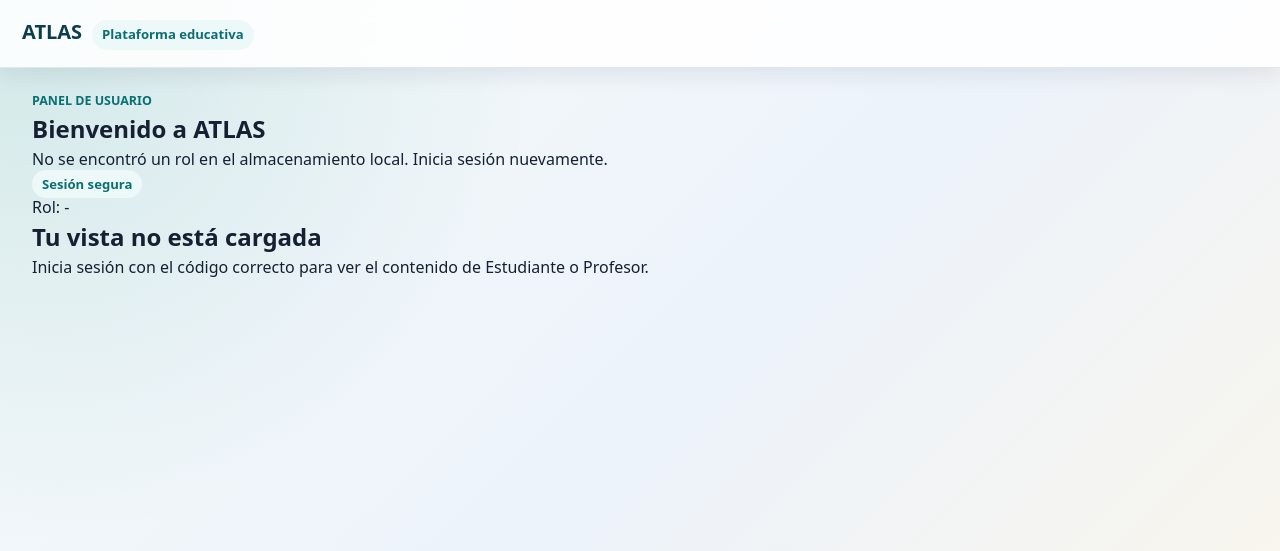
After one commit to DylanRamirezV/atlas, a FastAPI app: template templates/pages/usuario.html in a window 1280 px wide. The commit adds this page. Shown: the top 551 px of the page. Run offline with FastAPI, Linux system fonts and the light colour scheme; the template is opened without the code that fills it, so the values that code supplies are empty.

Commit message:
Separar admin y usuario en rutas independientes y ocultar ID en URL

```diff
--- a/main.py
+++ b/main.py
@@ -48,79 +48,73 @@ async def login_page(request: Request):
 @app.post("/login", response_class=HTMLResponse)
 async def login(
     request: Request,
-    id: str = Form(...),       # El HTML envía 'email', pero aquí leerá el numero_identificacion
-    password: str = Form(...),    # Lee 'contrasena'
-    db: Session = Depends(get_db)  # Conexión a Neon
+    code: str = Form(...),
+    role: str = Form(...),
 ):
-    # Convertimos la entrada a número entero ya que numero_identificacion ahora es BIGINT
-    try:
-        identificacion_ingresada = int(id.strip())
-    except ValueError:
+    codigo_valido = code.strip()
+    if not codigo_valido.isdigit() or len(codigo_valido) != 9:
         return templates.TemplateResponse(
             request,
             "pages/login.html",
-            {"error": "El número de identificación debe contener solo números."},
+            {"error": "El código debe ser un número de 9 dígitos."},
             status_code=400,
         )
 
-    profesor = TEACHER_ACCOUNTS.get(identificacion_ingresada)
-    if profesor and profesor["contrasena"] == password:
-        return RedirectResponse(url=f"/profesor?teacher_id={identificacion_ingresada}", status_code=303)
+    if codigo_valido != "123456789":
+        return templates.TemplateResponse(
+            request,
+            "pages/login.html",
+            {"error": "Código incorrecto. Usa 123456789."},
+            status_code=401,
+        )
 
-    # Buscamos al estudiante en Neon utilizando el número de identificación
-    usuario_encontrado = db.query(models.Usuario).filter(
-        models.Usuario.numero_identificacion == identificacion_ingresada
-    ).first()
+    if role not in {"student", "professor", "admin"}:
+        return templates.TemplateResponse(
+            request,
+            "pages/login.html",
+            {"error": "Selecciona Estudiante, Profesor o Administrador."},
+            status_code=400,
+        )
 
-    # Validamos si existe el usuario y si coincide la contraseña textual ingresada
-    if usuario_encontrado and usuario_encontrado.contrasena == password:
-        # Redireccionamos pasando el número de identificación en la URL para mantener el estado del usuario
-        return RedirectResponse(url=f"/inicio?user_id={identificacion_ingresada}", status_code=303)
+    if role == "admin":
+        return RedirectResponse(url="/admin", status_code=303)
 
+    return RedirectResponse(url="/usuario", status_code=303)
+
+
+@app.get("/usuario", response_class=HTMLResponse)
+async def user_panel(request: Request):
+    return templates.TemplateResponse(request, "pages/usuario.html", {})
+
+
+@app.post("/admin/upload", response_class=HTMLResponse)
+async def admin_upload(request: Request, archivo: UploadFile = File(...)):
+    suffix = archivo.filename.rsplit(".", 1)[-1].upper() if "." in archivo.filename else "Archivo"
+    UPLOADED_FILES.insert(
+        0,
+        {
+            "nombre": archivo.filename,
+            "tipo": suffix,
+            "detalle": "Subido en esta sesion",
+        },
+    )
     return templates.TemplateResponse(
         request,
-        "pages/login.html",
+        "pages/admin.html",
         {
-            "error": "Revisa la identificación y la contraseña. Usa los datos de la base de datos.",
+            "message": f"{archivo.filename} se agregó correctamente.",
         },
-        status_code=401,
     )
 
 
+@app.get("/admin", response_class=HTMLResponse)
+async def admin_panel(request: Request, message: str = None):
+    return templates.TemplateResponse(request, "pages/admin.html", {"message": message})
+
+
 @app.get("/inicio", response_class=HTMLResponse)
-async def home(request: Request, user_id: int = None, db: Session = Depends(get_db)):
-    student_data = None
-
-    if user_id:
-        # Buscamos al estudiante con el ID provisto en la URL
-        estudiante = db.query(models.Usuario).filter(models.Usuario.numero_identificacion == user_id).first()
-
-        if estudiante:
-            # Armamos el diccionario dinámico respetando los nombres de variables que usa tu archivo HTML
-            student_data = {
-                "correo": str(estudiante.numero_identificacion),
-                "nombre": estudiante.nombre,
-                "grupo": f"Grupo {estudiante.grupo} - {estudiante.tecnica}",
-            }
-
-    # Si ocurre un acceso directo sin iniciar sesión, usamos un objeto temporal por seguridad
-    if not student_data:
-        student_data = {
-            "correo": "No identificado",
-            "nombre": "Invitado",
-            "grupo": "Sin asignar",
-        }
-
-    return templates.TemplateResponse(
-        request,
-        "pages/dashboard.html",
-        {
-            "student": student_data,
-            "files": UPLOADED_FILES,
-            "institutional_files": INSTITUTIONAL_FILES,
-            "upload_message": None,
-        },
-    )
+async def home(request: Request):
+    return RedirectResponse(url="/usuario", status_code=303)
 
 
 @app.post("/upload", response_class=HTMLResponse)
--- /dev/null
+++ b/static/usuario.js
@@ -0,0 +1,34 @@
+(function(){
+  const role = localStorage.getItem('atlasUserRole');
+  const userName = localStorage.getItem('atlasUserName') || 'Usuario';
+  const description = document.getElementById('usuario-description');
+  const content = document.getElementById('usuario-content');
+  const roleLabel = document.getElementById('usuario-role');
+
+  function createCard(title, text) {
+    const card = document.createElement('article');
+    card.className = 'usuario-card';
+    card.innerHTML = `<h2>${title}</h2><p>${text}</p>`;
+    return card;
+  }
+
+  if(!role) {
+    if(description) description.textContent = 'No se encontró un rol en el almacenamiento local. Inicia sesión nuevamente.';
+    return;
+  }
+
+  if(roleLabel) roleLabel.textContent = `Rol: ${role === 'professor' ? 'Profesor' : 'Estudiante'}`;
+  if(description) description.textContent = `Vista de ${role === 'professor' ? 'profesor' : 'estudiante'} activada.`;
+
+  if(role === 'student') {
+    content.innerHTML = '';
+    content.appendChild(createCard('Tu agenda académica', 'Revisa tus tareas, archivos y recursos sin ver opciones de administrador.'));
+    content.appendChild(createCard('Novedades', 'Encuentra los contenidos más relevantes organizados en forma de revista.'));
+    content.appendChild(createCard('Rutina de estudio', 'Céntrate en tus materias con un diseño limpio y directo.'));
+  } else if(role === 'professor') {
+    content.innerHTML = '';
+    content.appendChild(createCard('Gestión docente', 'Administra clases, recursos y notas con un estilo profesional.'));
+    content.appendChild(createCard('Publicaciones', 'Agrega y revisa materiales sin mezclar con el panel de administrador.'));
+    content.appendChild(createCard('Análisis rápido', 'Consulta los elementos clave del curso en una única vista editorial.'));
+  }
+})();
--- /dev/null
+++ b/templates/pages/usuario.html
@@ -0,0 +1,32 @@
+{% extends "base.html" %}
+
+{% block title %}Panel de Usuario | ATLAS{% endblock %}
+
+{% block body %}
+{% include "partials/topbar.html" %}
+
+<main class="usuario-shell">
+  <section class="usuario-hero">
+    <div class="usuario-hero__summary">
+      <p class="eyebrow">Panel de usuario</p>
+      <h1>Bienvenido a ATLAS</h1>
+      <p id="usuario-description">Carga el perfil para ver tu espacio académico.</p>
+    </div>
+    <div class="usuario-hero__meta">
+      <span class="session-tag">Sesión segura</span>
+      <p id="usuario-role">Rol: -</p>
+    </div>
+  </section>
+
+  <section class="usuario-panels" id="usuario-content">
+    <article class="usuario-card usuario-card--notice">
+      <h2>Tu vista no está cargada</h2>
+      <p>Inicia sesión con el código correcto para ver el contenido de Estudiante o Profesor.</p>
+    </article>
+  </section>
+</main>
+{% endblock %}
+
+{% block scripts %}
+<script src="{{ url_for('static', path='usuario.js') }}"></script>
+{% endblock %}
--- a/templates/partials/topbar.html
+++ b/templates/partials/topbar.html
@@ -1,19 +1,16 @@
 <header>
   <nav aria-label="Barra superior">
     <div class="brand">
-      <button type="button" class="icon-button" id="sidebar-toggle" aria-label="Mostrar menu">
-        <span aria-hidden="true"></span>
-        <span aria-hidden="true"></span>
-        <span aria-hidden="true"></span>
-      </button>
       <div>
         <strong>ATLAS</strong>
-        <span class="session-tag">Sesión 11-3</span>
+        <span class="session-tag">{% if student %}Sesión 11-3{% else %}Plataforma educativa{% endif %}</span>
       </div>
     </div>
+    {% if student %}
     <div class="student-data" aria-label="Datos del usuario">
       <span>{{ student.nombre }}</span>
       <strong>{{ student.grupo }}</strong>
     </div>
+    {% endif %}
   </nav>
 </header>
```
Also changed, not shown: static/login.js (added, +18 -0 lines), templates/pages/admin.html (added, +37 -0 lines), templates/pages/login.html (+20 -11 lines).
